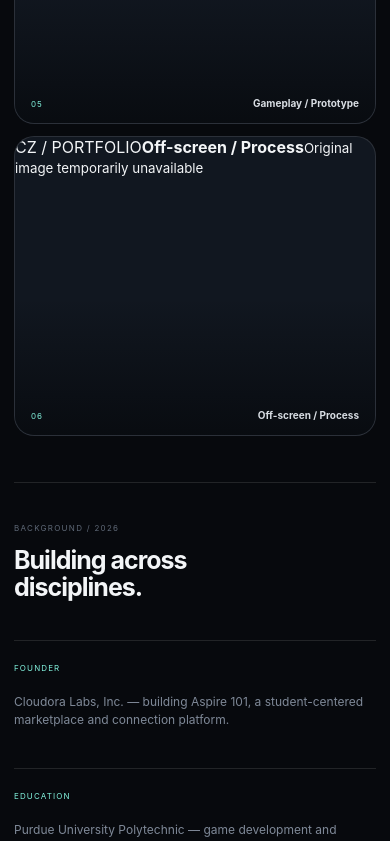
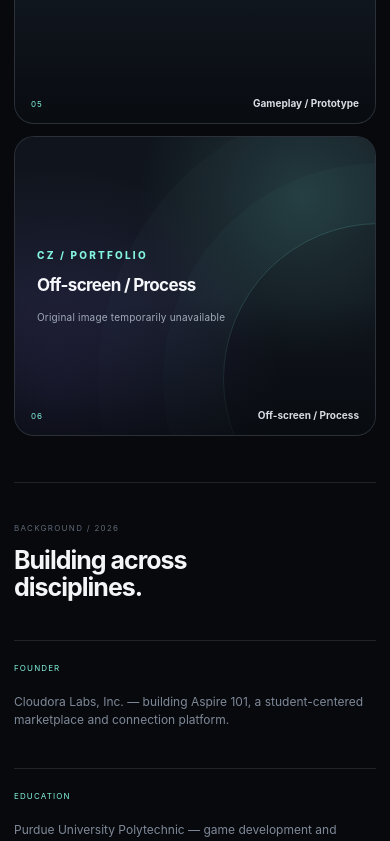
Before and after one commit to skrgulang/congyuzhao-portfolio, a Next.js app: page / in a window 390 px wide. Shown: the part 10000-10841 px from the top of the page. Built offline with nearby package versions, Linux system fonts and the light colour scheme.

Commit message:
Style responsive branded placeholders for missing portfolio media

```diff
--- a/app/globals.css
+++ b/app/globals.css
@@ -347,3 +347,24 @@ img{display:block;width:100%}
 .heroPhotoFallback{display:none;position:absolute;inset:0;align-items:center;justify-content:center;text-align:center;padding:32px;color:#a7b0bd;font-size:14px;letter-spacing:.02em;background:linear-gradient(145deg,#111721,#090b10)}
 .heroPhoto.photoUnavailable .heroPhotoFallback{display:flex}
 .heroPhoto.photoUnavailable .heroPhotoChrome,.heroPhoto.photoUnavailable figcaption{z-index:3}
+
+/* Shared visual fallback: renders useful content even when legacy WebP assets fail. */
+.visualFallback{
+  position:relative;display:flex;flex-direction:column;justify-content:center;align-items:flex-start;
+  gap:16px;width:100%;height:100%;min-height:230px;padding:clamp(24px,4vw,56px);
+  overflow:hidden;color:#f5f7fa;background:
+    radial-gradient(circle at 80% 20%,rgba(131,244,223,.15),transparent 44%),
+    radial-gradient(circle at 12% 85%,rgba(138,114,255,.18),transparent 55%),#10151d;
+}
+.visualFallback:after{content:"";position:absolute;right:-70px;bottom:-100px;width:310px;height:310px;border:1px solid rgba(131,244,223,.18);border-radius:50%;box-shadow:0 0 0 60px rgba(131,244,223,.022),0 0 0 125px rgba(131,244,223,.018);pointer-events:none}
+.visualFallbackMark{position:relative;z-index:1;font-size:10px;letter-spacing:.22em;color:#83f4df;font-weight:800}
+.visualFallback strong{position:relative;z-index:1;max-width:90%;font-size:clamp(20px,2.8vw,46px);line-height:1.05;letter-spacing:-.04em}
+.visualFallback small{position:relative;z-index:1;font-size:11px;letter-spacing:.02em;color:#a1abb8}
+.heroPhoto>.visualFallback,.aboutPhoto>.visualFallback{min-height:610px}
+.media>.visualFallback{min-height:620px}
+.mediaSplit figure>.visualFallback{min-height:620px;padding:22px}
+.mediaSplit figure>.visualFallback strong{font-size:25px}
+.archiveItem>.visualFallback{min-height:100%;padding:22px;justify-content:center}
+.archiveItem>.visualFallback strong{font-size:clamp(17px,2vw,30px)}
+.archiveItem>.visualFallback small{font-size:10px}
+.archiveItem>.visualFallback:after{right:-160px}
```
